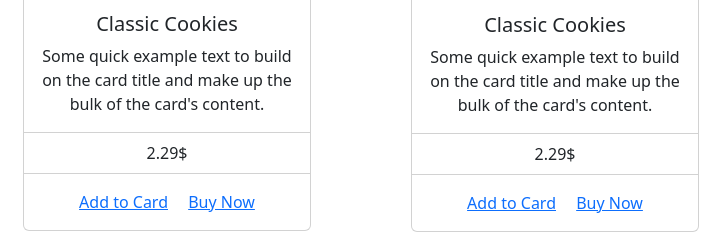
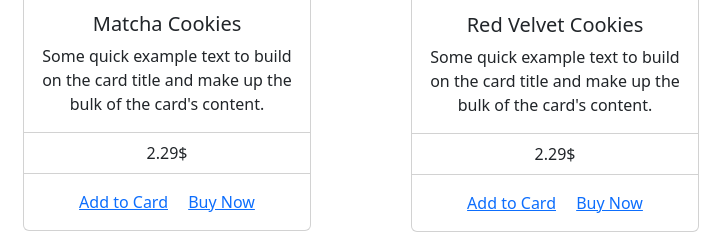
Before and after one commit to JJPCJuno/3-2-Bootstrap, a plain HTML site: page product.html in a window 1280 px wide. Shown: the part 506-740 px from the top of the page, 463-1185 px from the left. Drawn offline with nearby package versions, Linux system fonts and the light colour scheme.

Commit message:
product.html

```diff
--- a/product.html
+++ b/product.html
@@ -52,7 +52,7 @@
             <div class="p-3"><div class="card" style="width: 18rem;">
                 <img src="images/matcha-cookies-2.jpg" class="card-img-top" alt="...">
                 <div class="card-body">
-                  <h5 class="card-title">Classic Cookies</h5>
+                  <h5 class="card-title">Matcha Cookies</h5>
                   <p class="card-text">Some quick example text to build on the card title and make up the bulk of the card's content.</p>
                 </div>
                 <ul class="list-group list-group-flush">
@@ -69,7 +69,7 @@
             <div class="p-3"><div class="card" style="width: 18rem;">
                 <img src="images/red velvet cookies.jpg" class="card-img-top" alt="...">
                 <div class="card-body">
-                  <h5 class="card-title">Classic Cookies</h5>
+                  <h5 class="card-title">Red Velvet Cookies</h5>
                   <p class="card-text">Some quick example text to build on the card title and make up the bulk of the card's content.</p>
                 </div>
                 <ul class="list-group list-group-flush">
```
